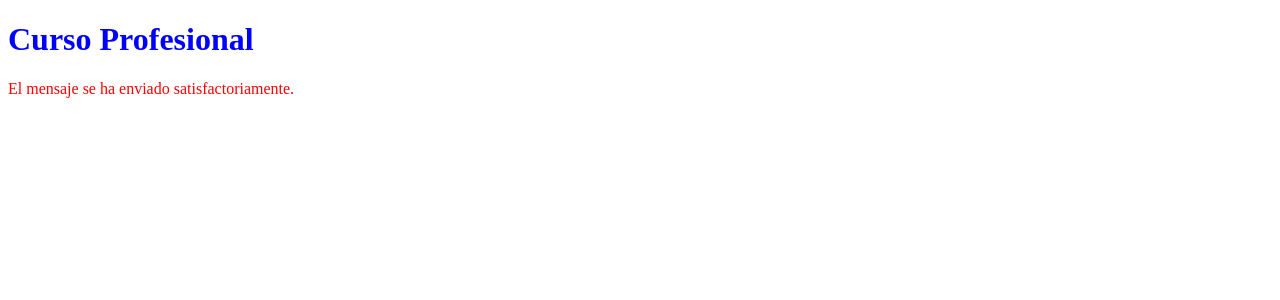
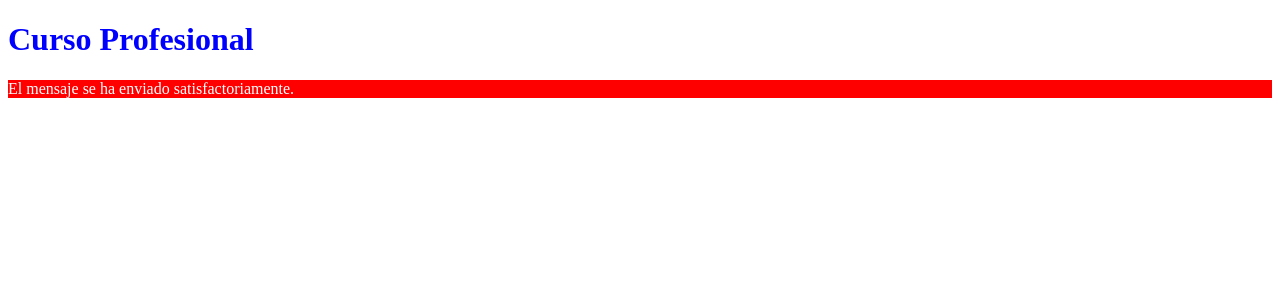
Before and after one commit to JoseBrando/firstproject, a Vue app: page / in a window 1280 px wide. Shown: the top 300 px of the page. Built offline with nearby package versions, Linux system fonts and the light colour scheme.

Commit message:
Bindeo de estilos

```diff
--- a/src/components/ClassBind.vue
+++ b/src/components/ClassBind.vue
@@ -1,6 +1,7 @@
 <template>
-    <p v-bind:class="{
-        'danger' : hasError
+    <p v-bind:style="{
+        backgroundColor : 'red',
+        color: '#fff'
     }">El mensaje se ha enviado satisfactoriamente.</p>
 </template>
 
@@ -9,7 +10,5 @@
 </script>
 
 <style scoped>
-    .danger {
-        color: red;
-    }
+
 </style>
```
